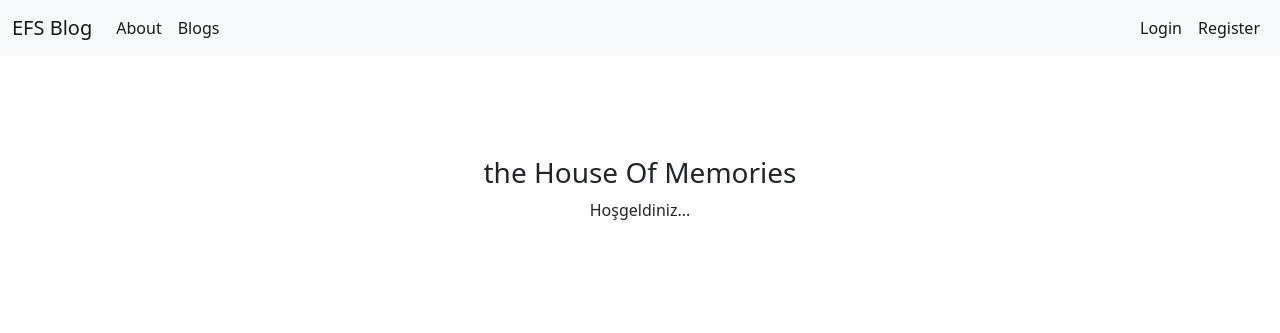
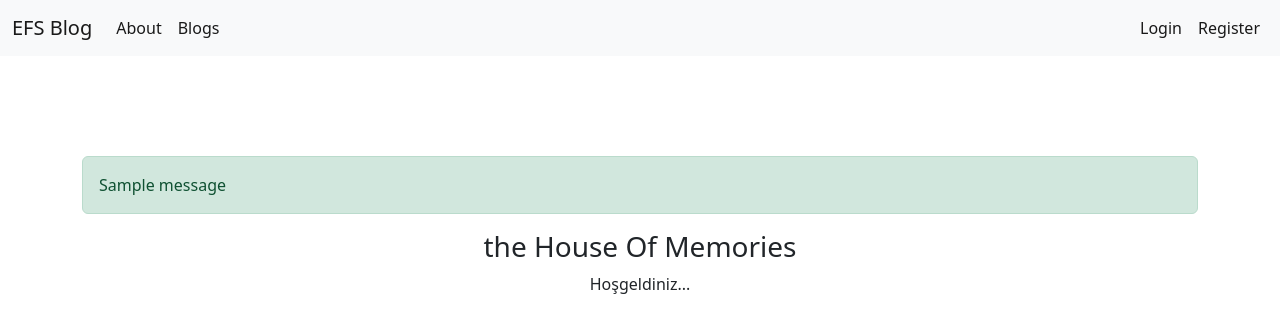
Before and after one commit to emirsakal/EFS-Blog, a Django app: page / in a window 1280 px wide. Shown: the top 333 px of the page. Run offline with Django 4.2, Linux system fonts and the light colour scheme; one stand-in notice (Sample message) is shown.

Commit message:
alert messages

```diff
--- a/templates/layout.html
+++ b/templates/layout.html
@@ -13,6 +13,17 @@
     {% include "includes/navbar.html" %}
 
     <div style = "margin-top : 100px;" class = "container">
+
+        {% if messages %}
+            {% for message in messages %}
+            {% if message.tags == "info" %}
+                <div class="alert alert-danger">{{ message }}</div>
+            {% else %}
+                <div class="alert alert-{{ message.tags }}">{{ message }}</div>
+            {% endif %}
+            {% endfor %}
+        {% endif %}
+
         {% block body %}
 
         {% endblock body %}
--- a/user/views.py
+++ b/user/views.py
@@ -1,5 +1,6 @@
 from django.shortcuts import render,redirect
 from .forms import RegisterForm
+from django.contrib import messages
 from django.contrib.auth.models import User
 from django.contrib.auth import login
 
@@ -17,6 +18,7 @@ def register(request):
 
         newUser.save()
         login(request,newUser)
+        messages.success(request,"You succesfully registered.")
 
         return redirect("index")
     context = {
```
Also changed, not shown: db.sqlite3.
